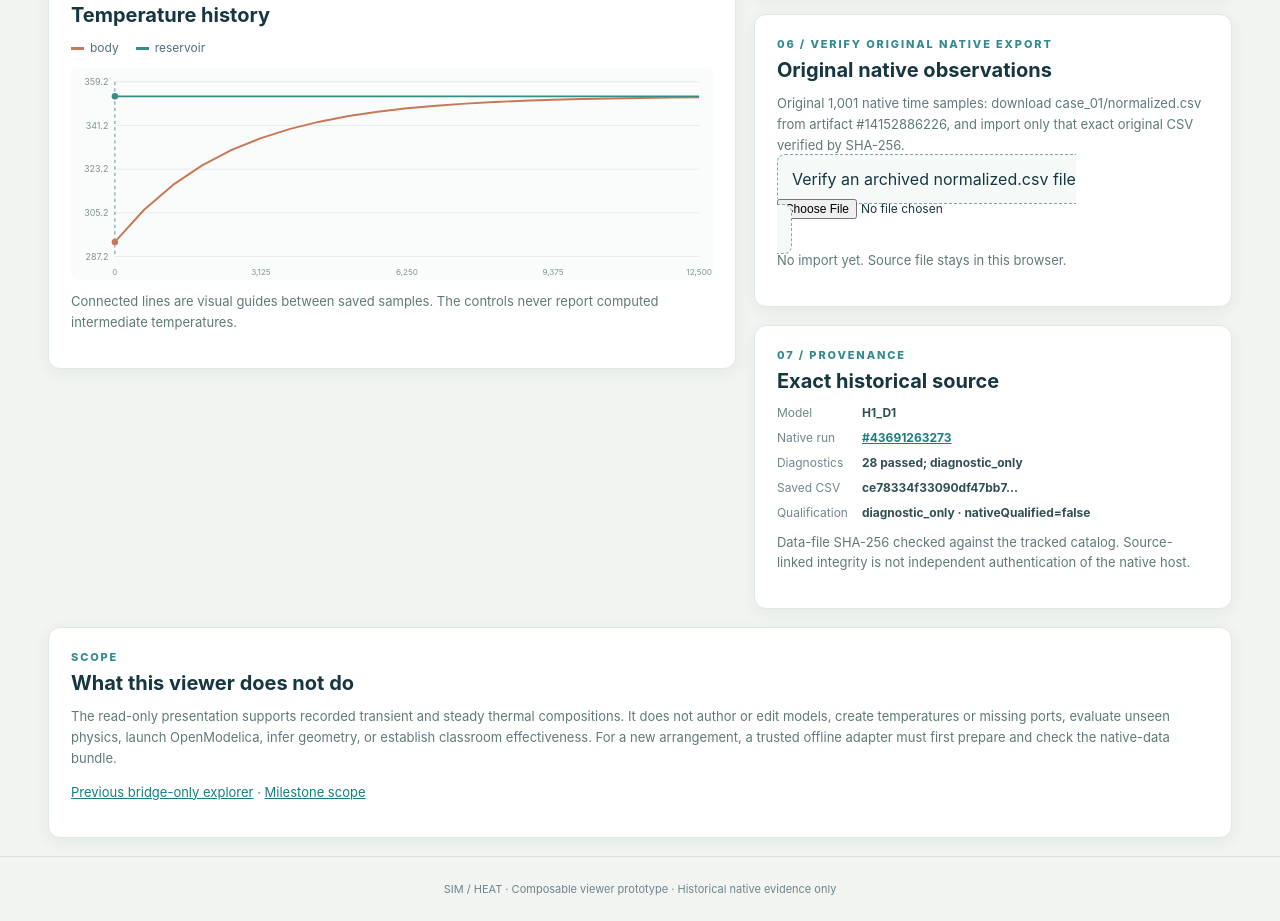
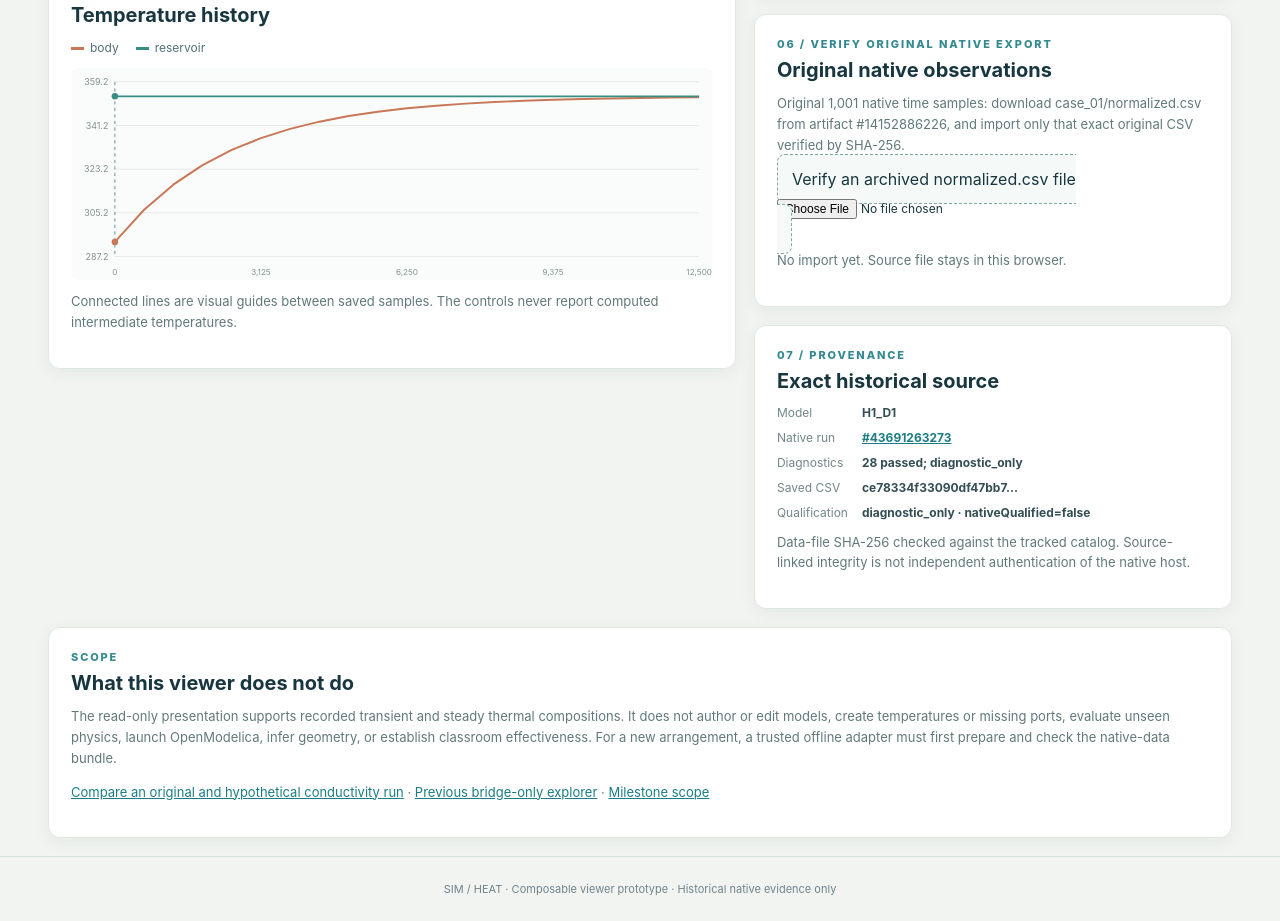
Before and after one commit to physicsvigilante/sim_heat, a plain HTML site: page viewer/network/index.html in a window 1280 px wide. Shown: the part 1360-2281 px from the top of the page. Drawn offline with Linux system fonts and the light colour scheme.

Commit message:
Link generic viewer to archived original-vs-hypothetical comparison

```diff
--- a/viewer/network/index.html
+++ b/viewer/network/index.html
@@ -28,7 +28,7 @@ a{color:#1b7c83}h1,h2,h3,p{margin-top:0}.mast{background:#153b43;color:#fff;disp
 <section class="panel"><div class="kicker">06 / verify original native export</div><h2>Original native observations</h2><p id="import-description">Load a case to see its original source and available samples.</p><label class="import" for="native-import">Verify an archived normalized.csv file<input id="native-import" type="file" accept=".csv,text/csv" disabled></label><p class="help" id="import-status" role="status" aria-live="polite">Nothing imported. Files stay inside this browser.</p></section>
 <section class="panel"><div class="kicker">07 / provenance</div><h2>Exact historical source</h2><dl class="kv"><dt>Model</dt><dd id="model-id">—</dd><dt>Native run</dt><dd><a id="native-run" href="#" target="_blank" rel="noopener">—</a></dd><dt>Diagnostics</dt><dd id="check-count">—</dd><dt>Saved CSV</dt><dd id="csv-sha">—</dd><dt>Qualification</dt><dd>diagnostic_only · nativeQualified=false</dd></dl><p class="help">Data-file SHA-256 checked against the tracked catalog. Source-linked integrity is not independent authentication of the native host.</p></section>
 </div></div>
-<section class="panel"><div class="kicker">Scope</div><h2>What this viewer does not do</h2><p>The read-only presentation supports recorded transient and steady thermal compositions. It does not author or edit models, create temperatures or missing ports, evaluate unseen physics, launch OpenModelica, infer geometry, or establish classroom effectiveness. For a new arrangement, a trusted offline adapter must first prepare and check the native-data bundle.</p><p class="help"><a href="../">Previous bridge-only explorer</a> · <a href="../../docs/H2_02_GENERIC_VIEWER_SCOPE.md">Milestone scope</a></p></section>
+<section class="panel"><div class="kicker">Scope</div><h2>What this viewer does not do</h2><p>The read-only presentation supports recorded transient and steady thermal compositions. It does not author or edit models, create temperatures or missing ports, evaluate unseen physics, launch OpenModelica, infer geometry, or establish classroom effectiveness. For a new arrangement, a trusted offline adapter must first prepare and check the native-data bundle.</p><p class="help"><a href="./compare.html">Compare an original and hypothetical conductivity run</a> · <a href="../">Previous bridge-only explorer</a> · <a href="../../docs/H2_02_GENERIC_VIEWER_SCOPE.md">Milestone scope</a></p></section>
 </main><footer class="foot">SIM / HEAT · Composable viewer prototype · Historical native evidence only</footer>
 <script type="module" src="./app.mjs"></script>
 </body></html>
```
